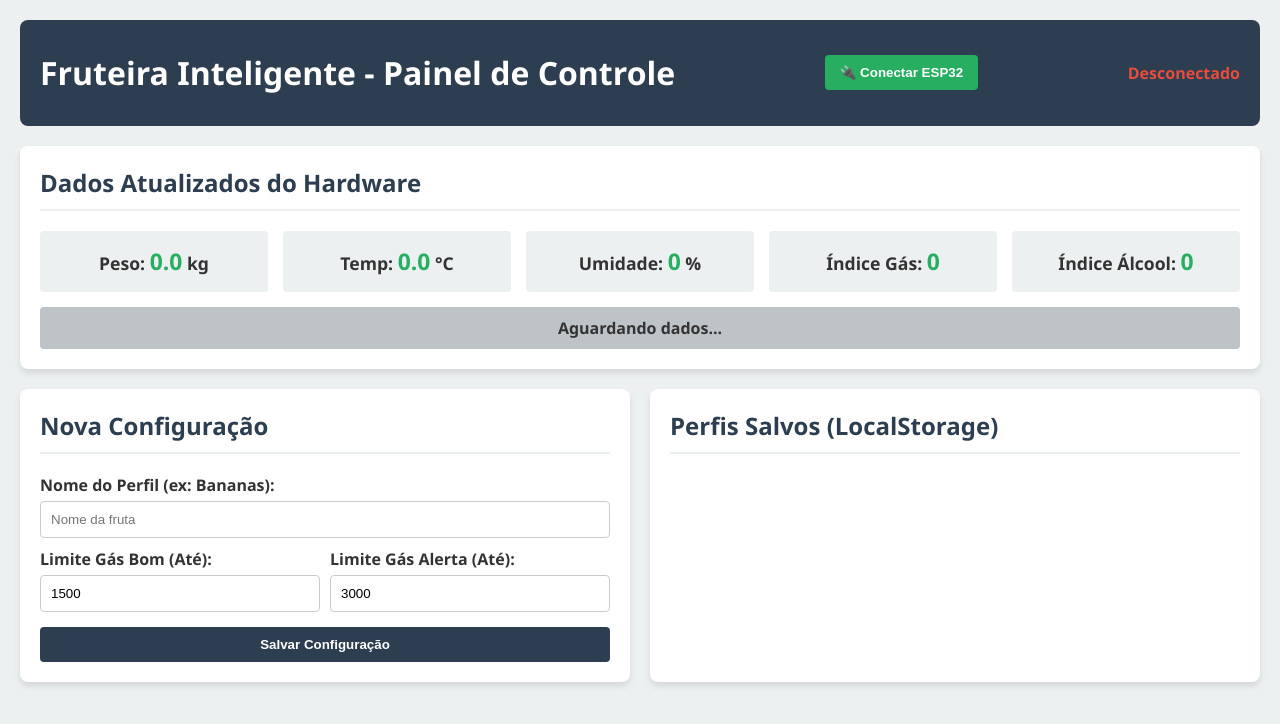
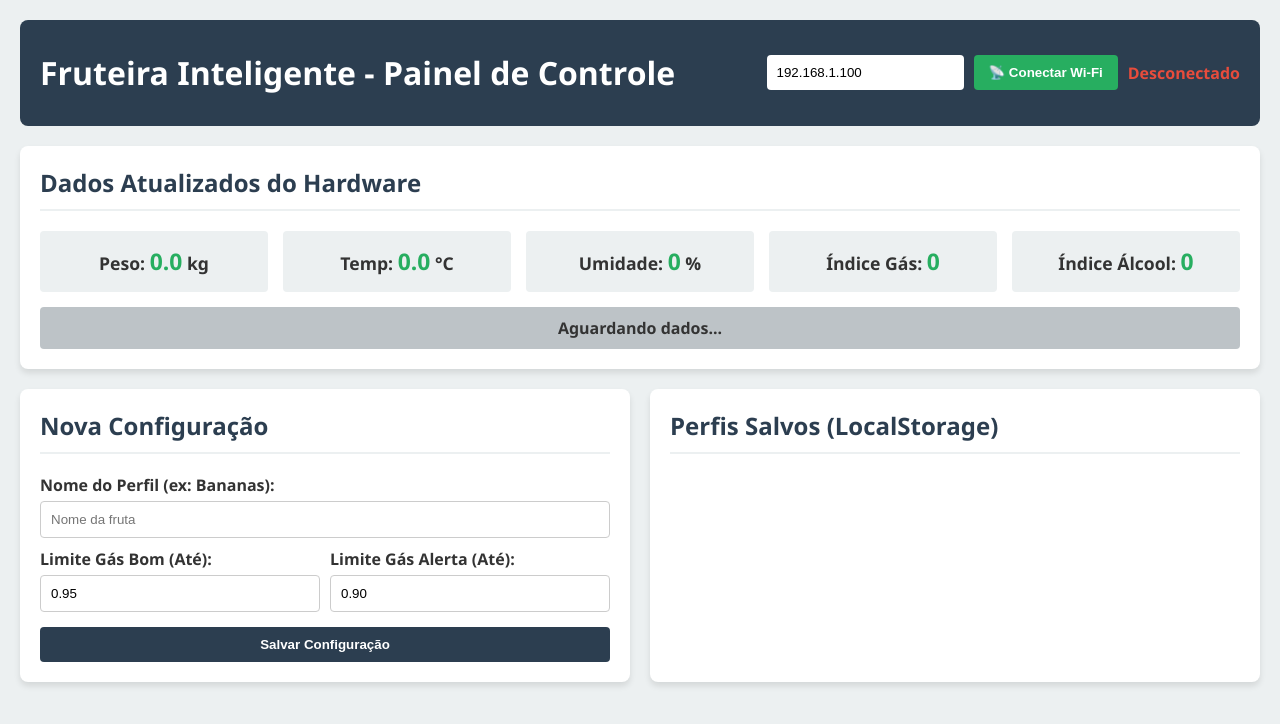
Before and after one commit to T0madon/proj-hardware, a plain HTML site: page index.html in a window 1280 px wide. Drawn offline with Linux system fonts and the light colour scheme.

Commit message:
refatorando botão

```diff
--- a/index.html
+++ b/index.html
@@ -9,8 +9,19 @@
     <body>
         <header>
             <h1>Fruteira Inteligente - Painel de Controle</h1>
-            <button id="btnConectar">🔌 Conectar ESP32</button>
-            <span id="statusConexao" class="desconectado">Desconectado</span>
+            <div style="display: flex; gap: 10px; align-items: center">
+                <input
+                    type="text"
+                    id="ipEsp"
+                    placeholder="Digite o IP do ESP32"
+                    value="192.168.1.100"
+                    style="padding: 10px; border-radius: 4px; border: none"
+                />
+                <button id="btnConectar">📡 Conectar Wi-Fi</button>
+                <span id="statusConexao" class="desconectado"
+                    >Desconectado</span
+                >
+            </div>
         </header>
 
         <main>
@@ -55,8 +66,9 @@
                             <label>Limite Gás Bom (Até):</label>
                             <input
                                 type="number"
+                                step="0.01"
                                 id="limiteGasBom"
-                                value="1500"
+                                value="0.95"
                                 required
                             />
                         </div>
@@ -64,8 +76,9 @@
                             <label>Limite Gás Alerta (Até):</label>
                             <input
                                 type="number"
+                                step="0.01"
                                 id="limiteGasAlerta"
-                                value="3000"
+                                value="0.90"
                                 required
                             />
                         </div>
```
